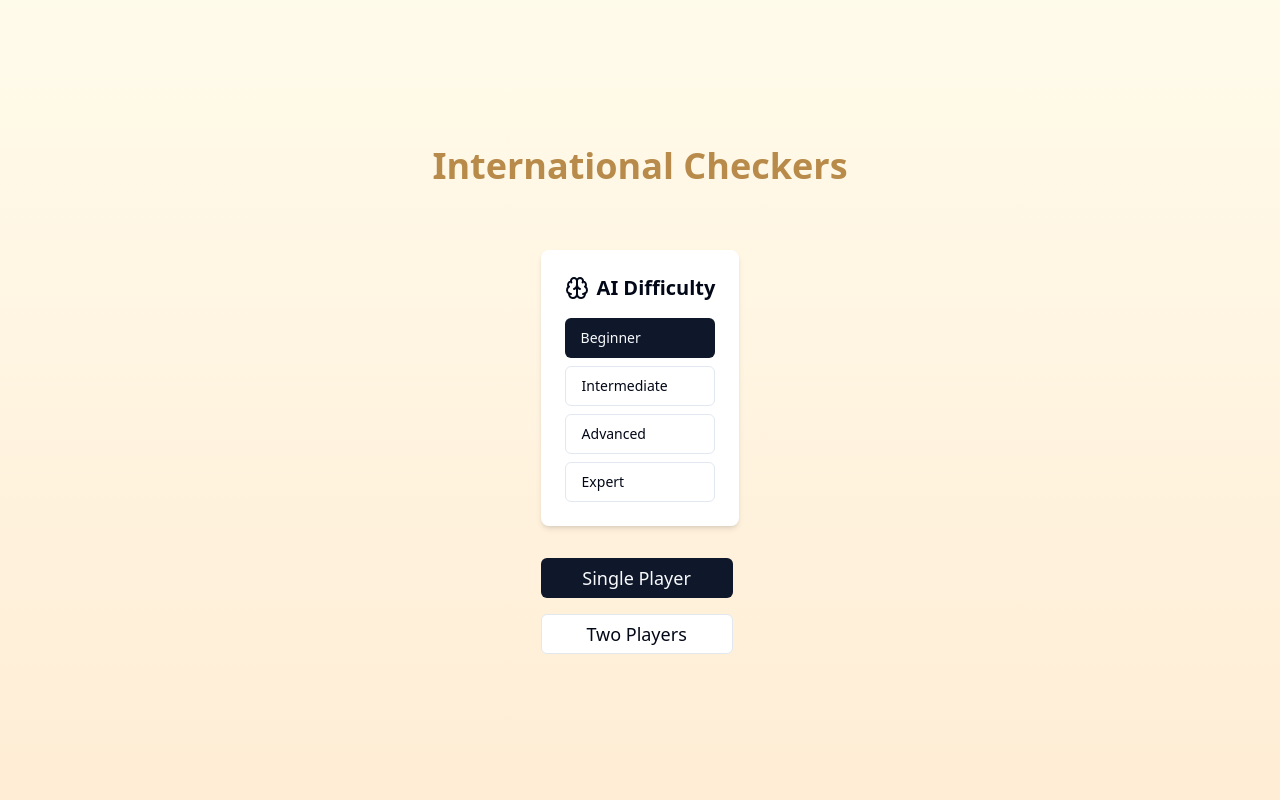
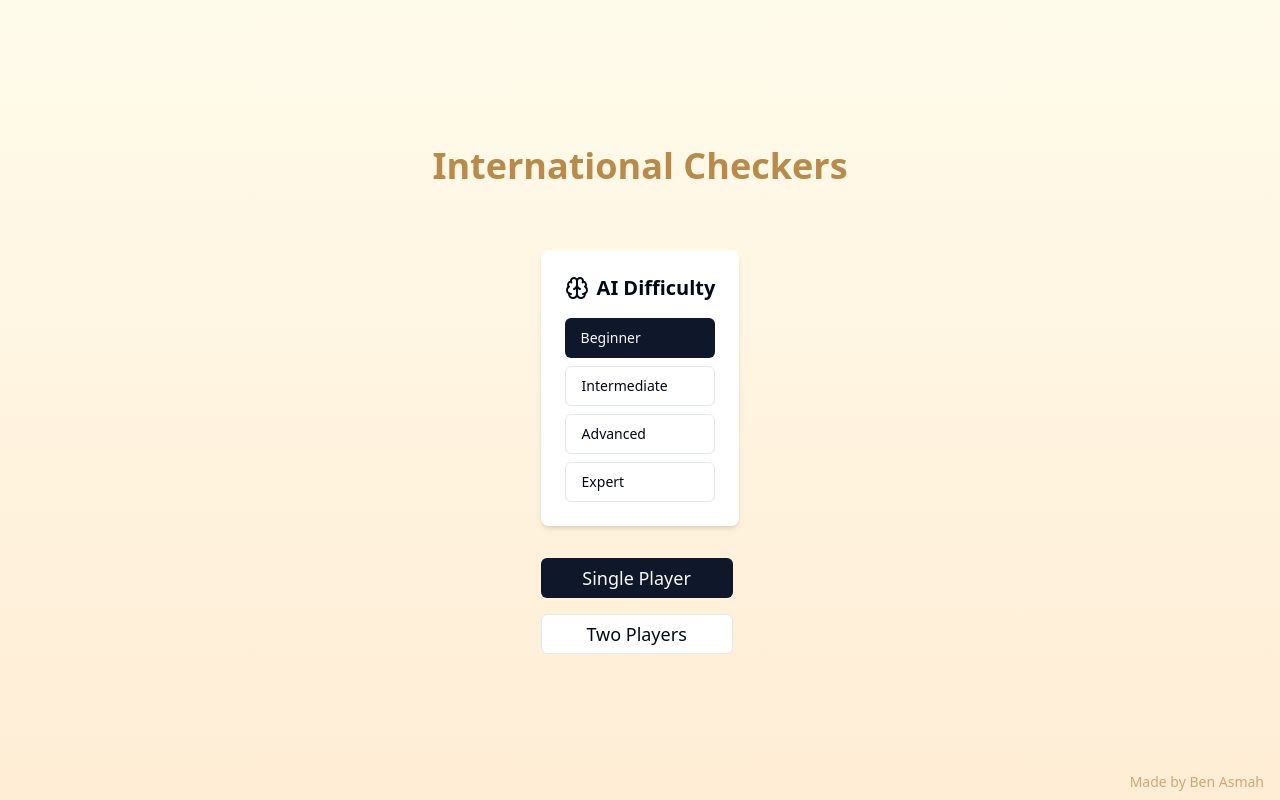
Before and after one commit to drbenasmah/african-checkers-dam, a React (Vite) app: page / in a window 1280 px wide. Built offline with nearby package versions, Linux system fonts and the light colour scheme.

Commit message:
Add footer to application
Adds a footer to the application with the text "Made by Ben Asmah" in the lower right corner.

```diff
--- /dev/null
+++ b/src/components/Footer.tsx
@@ -0,0 +1,12 @@
+
+import React from 'react';
+
+const Footer: React.FC = () => {
+  return (
+    <footer className="fixed bottom-2 right-4 text-sm text-board-dark opacity-70">
+      Made by Ben Asmah
+    </footer>
+  );
+};
+
+export default Footer;
--- a/src/pages/Index.tsx
+++ b/src/pages/Index.tsx
@@ -3,6 +3,7 @@ import React from 'react';
 import Board from '@/components/Board';
 import GameSetup from '@/components/GameSetup';
 import GameHeader from '@/components/GameHeader';
+import Footer from '@/components/Footer';
 import { useGameLogic } from '@/hooks/useGameLogic';
 
 const Index = () => {
@@ -28,11 +29,14 @@ const Index = () => {
 
   if (!gameStarted) {
     return (
-      <GameSetup
-        difficultyLevel={difficultyLevel}
-        setDifficultyLevel={setDifficultyLevel}
-        startNewGame={startNewGame}
-      />
+      <>
+        <GameSetup
+          difficultyLevel={difficultyLevel}
+          setDifficultyLevel={setDifficultyLevel}
+          startNewGame={startNewGame}
+        />
+        <Footer />
+      </>
     );
   }
 
@@ -58,6 +62,8 @@ const Index = () => {
         onSquareClick={handleSquareClick}
         activeSequence={activeSequence || undefined}
       />
+
+      <Footer />
     </div>
   );
 };
```
